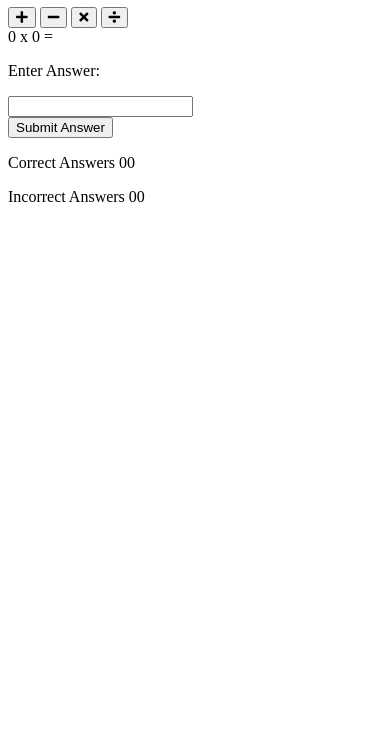
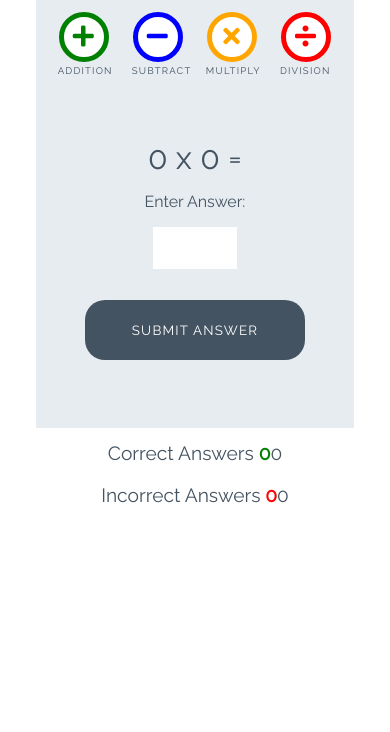
Before and after one commit to gjularic/love-maths, a plain HTML site: page index.html in a window 390 px wide. Shown: the part 112-844 px from the top of the page. Drawn offline with Linux system fonts and the light colour scheme.

Commit message:
Add styles for game

```diff
--- a/assets/css/style.css
+++ b/assets/css/style.css
@@ -0,0 +1,252 @@
+/* --------- Global style */
+
+body {
+    background-color: white;
+    font-family: "Raleway", sans-serif;
+    color: #445361;
+    text-align: center;
+}
+
+/* --------- Heading */
+
+.heading {
+    text-align: center;
+    font-size: 2.5rem;
+}
+
+.logo {
+    height: 40px;
+    padding-right: 5px;
+}
+
+/* --------- Game layout */
+
+.game-area {
+    background-color: #E6ECF0;
+    box-sizing: border-box;
+    width: 85%;
+    height: 65vh;
+    max-height: 450px;
+    max-width: 830px;
+    margin-left: auto;
+    margin-right: auto;
+    padding: 1%;
+}
+
+.question-area {
+    width: 50%;
+    font-size: 2rem;
+    margin: auto;
+    padding: 50px 0;
+}
+
+.question-area span {
+    padding: 0 15px;
+}
+
+.score-area {
+    margin: 5px auto;
+    width: 60%;
+    font-size: 1.2rem;
+}
+
+.controls-area {
+    width: 85%;
+    margin: 30px auto;
+}
+
+#score {
+    color: green;
+    font-weight: bold;
+}
+
+#incorrect {
+    color: red;
+    font-weight: bold;
+}
+
+.answer-message {
+    display: none;
+    font-size: 1rem;
+}
+
+#answer-box {
+    border: none;
+    color: #445361;
+    display: inline-block;
+    height: 40px;
+    width: 80px;
+    font-size: 1.2rem;
+}
+
+.scores {
+    display: inline-block;
+    padding: 25px;
+}
+
+/* --------- Buttons */
+
+.btn {
+    width: 220px;
+    height: 60px;
+    font-family: "Raleway", sans-serif;
+    text-transform: uppercase;
+    letter-spacing: 1.2px;
+    color: white;
+}
+
+.btn:focus {
+    outline: none;
+}
+
+.btn--big {
+    padding-top: 10px;
+    border-radius: 50%;
+    background-color: white;
+    border: 10px solid;
+    width: 100px;
+    height: 100px;
+    font-size: 3.2rem;
+    margin: 0 30px;
+    transition: all 0.5s;
+}
+
+.btn--big::after {
+    content: attr(data-type);
+    font-size: 1rem;
+    color: #445361;
+    position: relative;
+    left: -0.5em;
+}
+
+.btn--blue {
+    border-color: blue;
+    color: blue;
+}
+
+.btn--blue:active,
+.btn--blue:hover {
+    background-color: darkblue;
+    color: white;
+}
+
+.btn--orange {
+    border-color: orange;
+    color: orange;
+}
+
+.btn--orange:active,
+.btn--orange:hover {
+    background-color: darkorange;
+    color: white;
+}
+
+.btn--red {
+    border-color: red;
+    color: red;
+}
+
+.btn--red:active,
+.btn--red:hover {
+    background-color: darkred;
+    color: white;
+}
+
+.btn--green {
+    border-color: green;
+    color: green;
+}
+
+.btn--green:active,
+.btn--green:hover {
+    background-color: darkgreen;
+    color: white;
+}
+
+.btn--gray {
+    margin-top: 25px;
+    background-color: #445361;
+    border: 1px transparent;
+    border-radius: 20px;
+}
+
+.btn--gray:active,
+.btn--gray:hover {
+    background-color: #0d1013;
+}
+
+/* --------- Media queries */
+
+@media (max-width: 414px) {
+    .controls-area {
+        width: 100%;
+    }
+
+    .btn--big {
+        margin: 0 10px;
+        padding: 5px;
+        border: 5px solid;
+        width: 50px;
+        height: 50px;
+        font-size: 1.5rem;
+    }
+
+    .btn--big::after {
+        font-size: 0.6rem;
+        left: -0.7rem;
+    }
+
+    .question-area {
+        padding: 10% 0;
+        width: 100%;
+    }
+
+    .question-area span {
+        padding: 0;
+    }
+
+    .answer-message {
+        display: block;
+    }
+
+    #answer-box {
+        display: block;
+        margin: 0 auto;
+    }
+    .btn--gray {
+        margin-top: 0;
+    }
+
+    .score-area {
+        width: 100%;
+    }
+
+    .scores {
+        margin: 0.5em auto;
+        display: block;
+        padding: 5px;
+    }
+
+    .heading {
+        font-size: 2rem;
+    }
+}
+
+@media (max-width: 320px) {
+    .game-area {
+        height: 70vh;
+    }
+
+    .controls-area {
+        width: 75%;
+        margin: 10px auto;
+    }
+
+    .btn--big {
+        margin: 10px 10px;
+    }
+    .question-area {
+        padding: 10px 0;
+    }
+
+}
--- a/index.html
+++ b/index.html
@@ -19,16 +19,16 @@
 
     <div class="game-area">
         <div class="controls-area">
-            <button class="btn btn--big btn-green">
+            <button data-type="addition" class="btn btn--big btn--green">
                 <i class="fas fa-plus"></i>
             </button>
-            <button class="btn btn--big btn-blue">
+            <button data-type="subtract" class="btn btn--big btn--blue">
                 <i class="fas fa-minus"></i>
             </button>
-            <button class="btn btn--big btn-orange">
+            <button data-type="multiply" class="btn btn--big btn--orange">
                 <i class="fas fa-times"></i>
             </button>
-            <button class="btn btn--big btn-red">
+            <button data-type="division" class="btn btn--big btn--red">
                 <i class="fas fa-divide"></i>
             </button>
         </div>
@@ -40,7 +40,7 @@
             <p class="answer-message">Enter Answer:</p>
             <input id="answer-box" type="number">
         </div>
-        <button class="btn btn--gray">Submit Answer</button>
+        <button data-type="submit" class="btn btn--gray">Submit Answer</button>
     </div>
 
     <div class="score-area">
```
